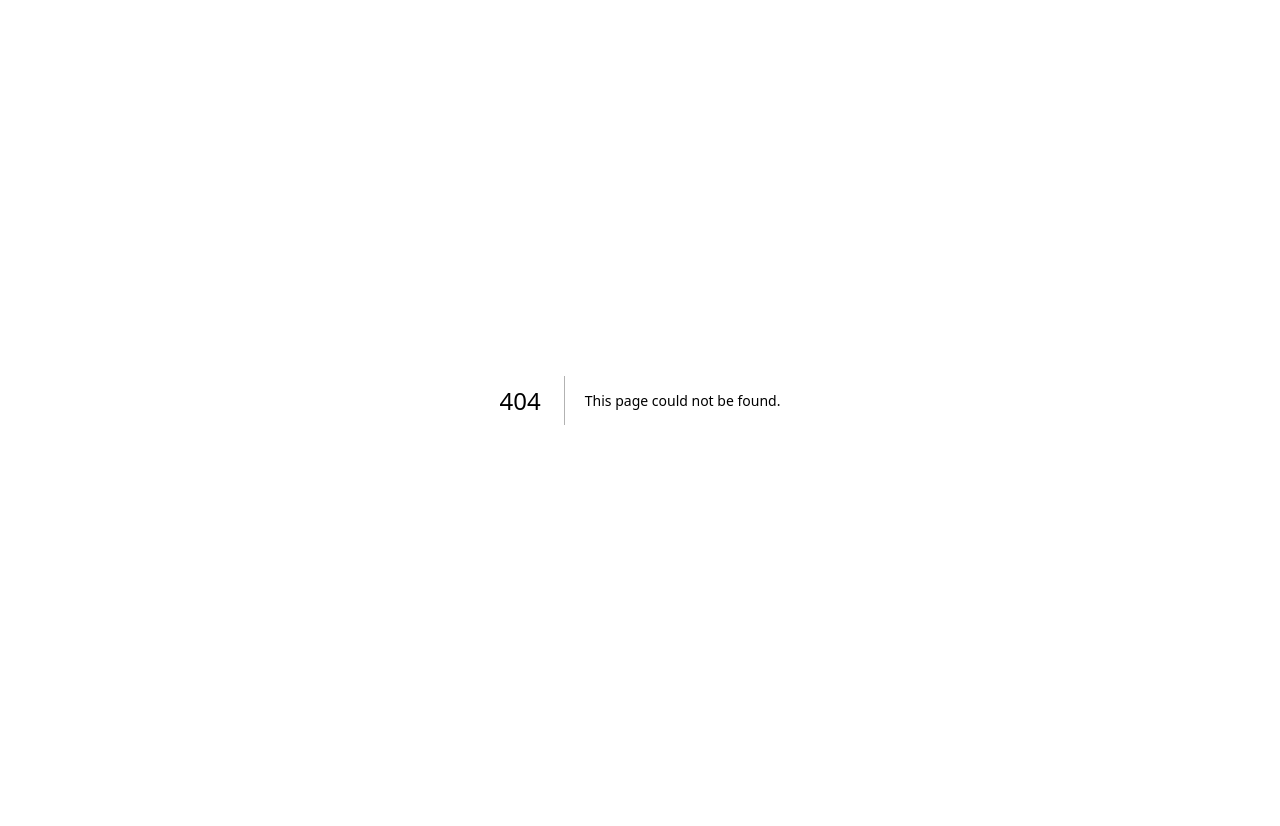
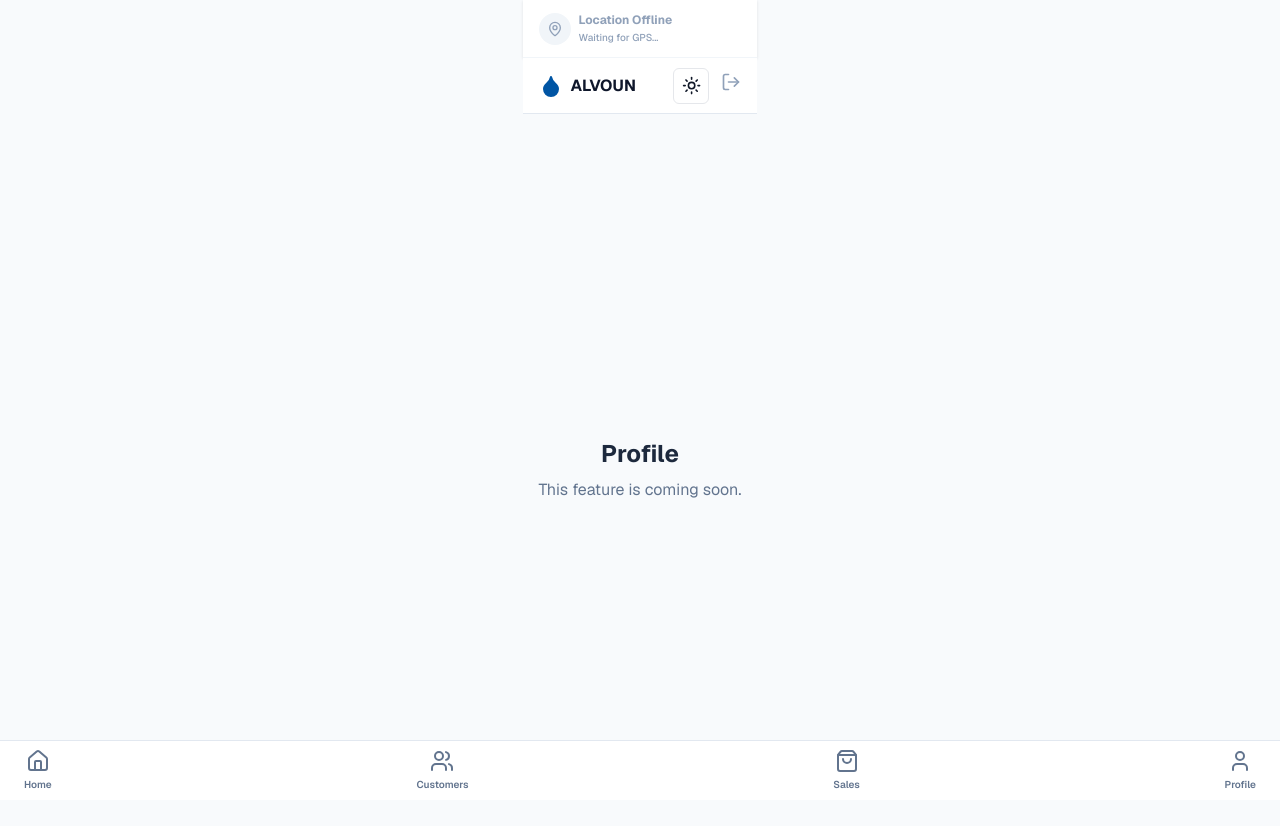
Before and after one commit to MoizD53/Alvoun, a Next.js app: page /dashboard/salesman/profile in a window 1280 px wide. Before the commit this address had no page. Shown: the top 826 px of the page. Before the commit the page ends 800 px from the top, so only its background shows below. Built offline with nearby package versions, Linux system fonts and the light colour scheme; no server answers; sample sign-in values are in the browser's storage.

Commit message:
fix: make Sales and Profile buttons in bottom nav clickable and add placeholder pages

```diff
--- a/src/app/dashboard/salesman/layout.tsx
+++ b/src/app/dashboard/salesman/layout.tsx
@@ -49,14 +49,14 @@ export default async function SalesmanLayout({
             <Users className="h-6 w-6 mb-1" />
             <span className="text-[10px] font-semibold">Customers</span>
           </Link>
-          <div className="flex flex-col items-center text-slate-300">
+          <Link href="/dashboard/salesman/sales" className="flex flex-col items-center text-slate-500 dark:text-slate-400 hover:text-alvoun-blue focus:text-alvoun-blue transition-colors">
             <ShoppingBag className="h-6 w-6 mb-1" />
             <span className="text-[10px] font-semibold">Sales</span>
-          </div>
-          <div className="flex flex-col items-center text-slate-300">
+          </Link>
+          <Link href="/dashboard/salesman/profile" className="flex flex-col items-center text-slate-500 dark:text-slate-400 hover:text-alvoun-blue focus:text-alvoun-blue transition-colors">
             <User className="h-6 w-6 mb-1" />
             <span className="text-[10px] font-semibold">Profile</span>
-          </div>
+          </Link>
         </div>
       )}
     </div>
--- /dev/null
+++ b/src/app/dashboard/salesman/profile/page.tsx
@@ -0,0 +1,8 @@
+export default function ProfilePage() {
+  return (
+    <div className="flex flex-col h-[calc(100vh-120px)] items-center justify-center text-center">
+      <h1 className="text-2xl font-bold text-slate-800 dark:text-slate-100 mb-2">Profile</h1>
+      <p className="text-slate-500 dark:text-slate-400">This feature is coming soon.</p>
+    </div>
+  );
+}
--- /dev/null
+++ b/src/app/dashboard/salesman/sales/page.tsx
@@ -0,0 +1,8 @@
+export default function SalesPage() {
+  return (
+    <div className="flex flex-col h-[calc(100vh-120px)] items-center justify-center text-center">
+      <h1 className="text-2xl font-bold text-slate-800 dark:text-slate-100 mb-2">Sales</h1>
+      <p className="text-slate-500 dark:text-slate-400">This feature is coming soon.</p>
+    </div>
+  );
+}
```
